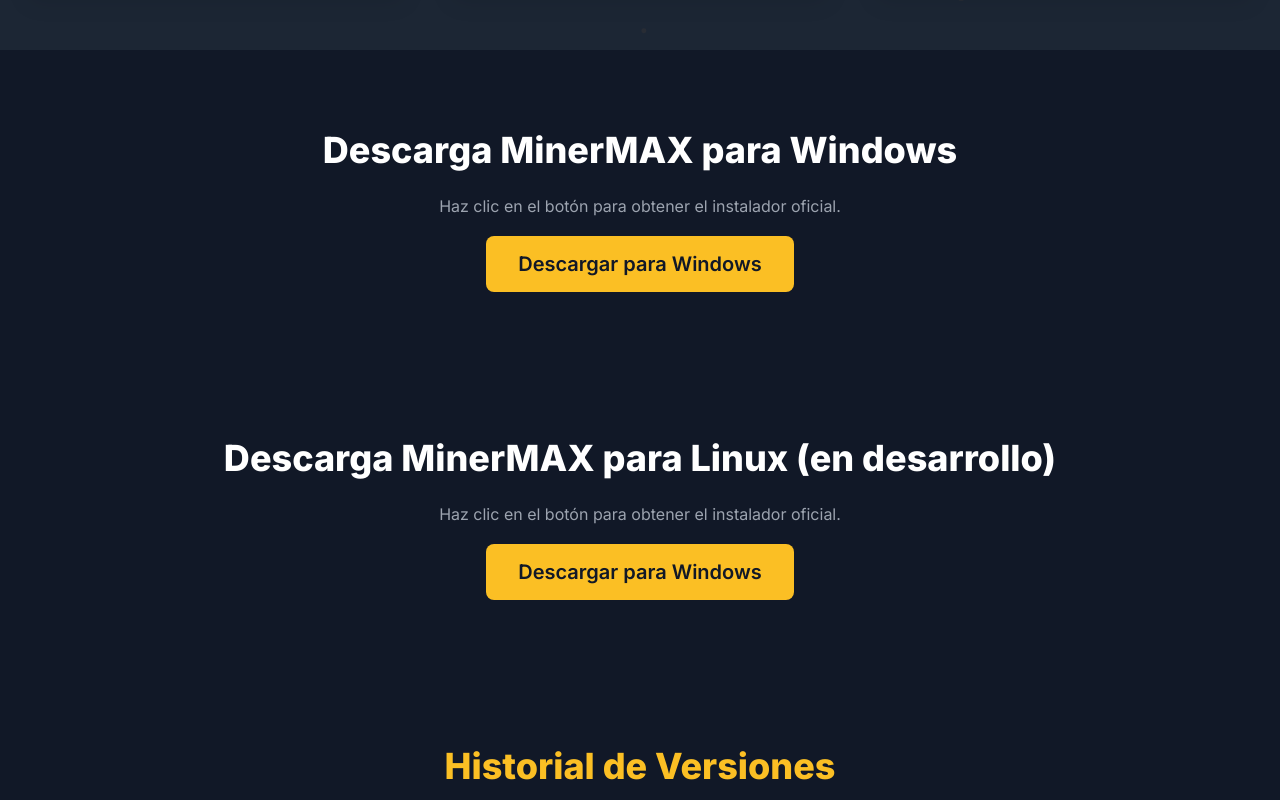
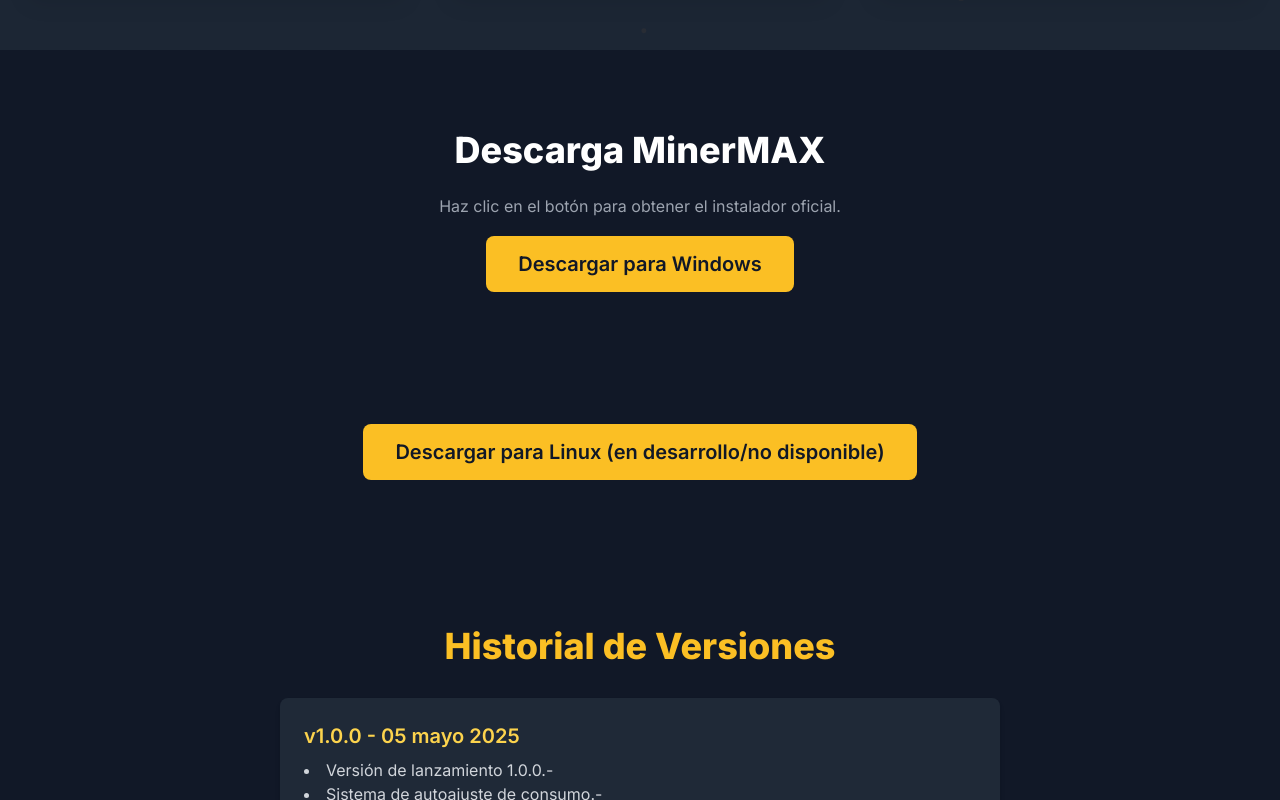
Before and after one commit to GGastoNN/MinerMAX, a website: page index.html in a window 1280 px wide. Shown: the part 754-1554 px from the top of the page. Drawn offline with nearby package versions, Linux system fonts and the light colour scheme.

Commit message:
Update index.html

```diff
--- a/index.html
+++ b/index.html
@@ -82,16 +82,14 @@
 
   <!-- Descarga -->
   <section id="descargar" class="py-20 text-center relative z-10 bg-opacity-90 fade-in">
-    <h2 class="text-3xl md:text-4xl font-bold mb-6">Descarga MinerMAX para Windows</h2>
+    <h2 class="text-3xl md:text-4xl font-bold mb-6">Descarga MinerMAX</h2>
     <p class="text-gray-400 mb-8">Haz clic en el botón para obtener el instalador oficial.</p>
     <a href="https://github.com/GGastoNN/MinerMAX/raw/main/MinerMAX_Installer.exe" class="bg-yellow-400 text-gray-900 font-semibold px-8 py-4 rounded-lg text-xl hover:bg-yellow-300 transition-all duration-300 hover:scale-110">Descargar para Windows</a>
   </section>
 
     <!-- Descarga -->
   <section id="descargar" class="py-20 text-center relative z-10 bg-opacity-90 fade-in">
-    <h2 class="text-3xl md:text-4xl font-bold mb-6">Descarga MinerMAX para Linux (en desarrollo)</h2>
-    <p class="text-gray-400 mb-8">Haz clic en el botón para obtener el instalador oficial.</p>
-    <a href="" class="bg-yellow-400 text-gray-900 font-semibold px-8 py-4 rounded-lg text-xl hover:bg-yellow-300 transition-all duration-300 hover:scale-110">Descargar para Windows</a>
+      <a href="" class="bg-yellow-400 text-gray-900 font-semibold px-8 py-4 rounded-lg text-xl hover:bg-yellow-300 transition-all duration-300 hover:scale-110">Descargar para Linux (en desarrollo/no disponible)</a>
   </section>
 
 <!-- Sección de Versiones -->
```
